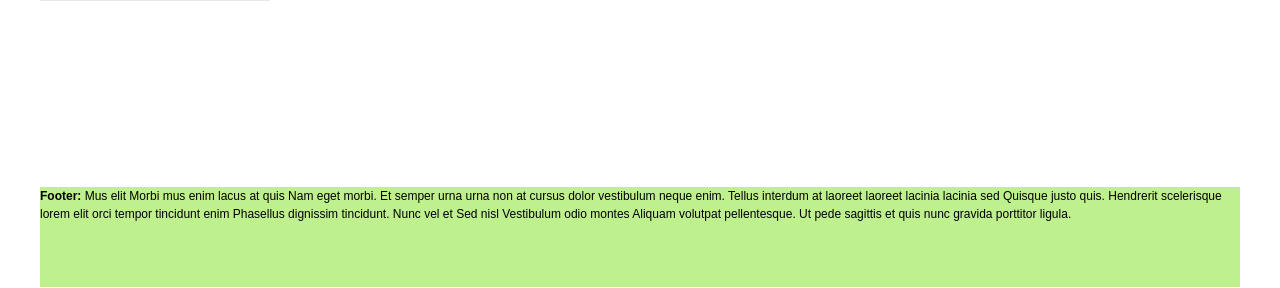
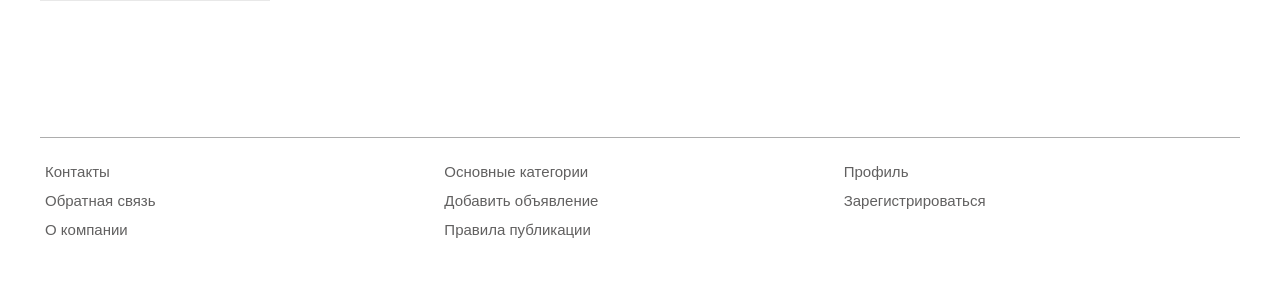
Before and after one commit to koras/trainingProject, a PHP site: page / in a window 1280 px wide. Shown: the part 513-801 px from the top of the page. Run offline with PHP 8.4, Linux system fonts and the light colour scheme.

Commit message:
task-3 верста footer элементов с меню

```diff
--- a/css/style.css
+++ b/css/style.css
@@ -182,8 +182,55 @@ body {
 
 .footer {
     width: 1200px;
-    margin: -100px auto 0;
-    height: 100px;
-    background: #BFF08E;
+    margin: -150px auto 0;
+    height: 150px;
     position: relative;
+    border-top: 1px solid #adadad;
 }
+
+.footer-menu {
+    display: inline;
+    padding: 0px 0px 30px 0px;
+}
+
+.footer-menu ul {
+    display: inline-block;
+    justify-content: space-between;
+    position: inherit;
+    width: 30%;
+    vertical-align: top;
+    padding: 20px 0px 0px 0px;
+}
+
+.footer-menu ul {
+    display: inline-block;
+    justify-content: space-between;
+    position: inherit;
+    width: 33%;
+    vertical-align: top;
+    padding: 20px 0px 0px 0px;
+}
+
+.footer-menu ul:first-child {
+    padding: 20px 0px 0px 0px;
+}
+
+.footer-menu li {
+    display: block;
+    width: 200px;
+    padding: 5px;
+}
+
+.footer-menu li a {
+    text-decoration: none;
+    font-size: 15px;
+    padding: 0px;
+    width: 200px;
+    color: #616060;
+    border-bottom: 1px dashed #fff;
+}
+
+.footer-menu li a:hover {
+    color: #3b0f0f;
+    border-bottom: 1px dashed #3b0f0f;
+}
--- a/index.html
+++ b/index.html
@@ -4,7 +4,7 @@
 <head>
     <meta charset="utf-8" />
     <!--[if lt IE 9]><script src="https://cdnjs.cloudflare.com/ajax/libs/html5shiv/3.7.3/html5shiv.min.js"></script><![endif]-->
-    <title></title>
+    <title>Доска объявлений</title>
     <meta name="keywords" content="" />
     <meta name="description" content="" />
     <link href="css/style.css" rel="stylesheet">
@@ -35,19 +35,18 @@
                 <div class="block-header-profile">
                     <a href="#" class="block-buttom my-adv">Мои объявление</a>
                     <a href="#" class="block-buttom profile">Профиль</a>
-                    <button class="block-buttom create">Разместить объявление</buttom>
+                    <button class="block-buttom create">Разместить объявление</button>
                 </div>
             </div>
 
-
             <form class="block-search">
-                        <select  class="block-search-select" name="category">
+                <select class="block-search-select" name="category">
                             <option value="0">Любая категория</option>
                             <option value="1">Транспорт</option>
                             <option value="2">Недвижимость</option>
                         </select>
-                        <input class="block-search-input" value="" maxlength="50" name="search"/>
-                        <button  class="block-search-send">Найти</button>
+                <input class="block-search-input" value="" maxlength="50" name="search" />
+                <button class="block-search-send">Найти</button>
             </form>
         </header>
         <!-- .header-->
@@ -103,8 +102,22 @@
     <!-- .wrapper -->
 
     <footer class="footer">
-            <strong>Footer:</strong> Mus elit Morbi mus enim lacus at quis Nam eget morbi. Et semper urna urna non at cursus dolor vestibulum neque enim. Tellus interdum at laoreet laoreet lacinia lacinia sed Quisque justo quis. Hendrerit scelerisque
-            lorem elit orci tempor tincidunt enim Phasellus dignissim tincidunt. Nunc vel et Sed nisl Vestibulum odio montes Aliquam volutpat pellentesque. Ut pede sagittis et quis nunc gravida porttitor ligula.
+        <div class="footer-menu">
+            <ul>
+                <li><a href="#">Контакты</a></li>
+                <li><a href="#">Обратная связь</a></li>
+                <li><a href="#">О компании</a></li>
+            </ul>
+            <ul>
+                <li><a href="#">Основные категории</a></li>
+                <li><a href="#">Добавить объявление</a></li>
+                <li><a href="#">Правила публикации</a></li>
+            </ul>
+            <ul>
+                <li><a href="#">Профиль</a></li>
+                <li><a href="#">Зарегистрироваться</a></li>
+            </ul>
+        </div>
     </footer>
     <!-- .footer -->
 
```
Lines whose indentation alone changed are shown as unchanged.
